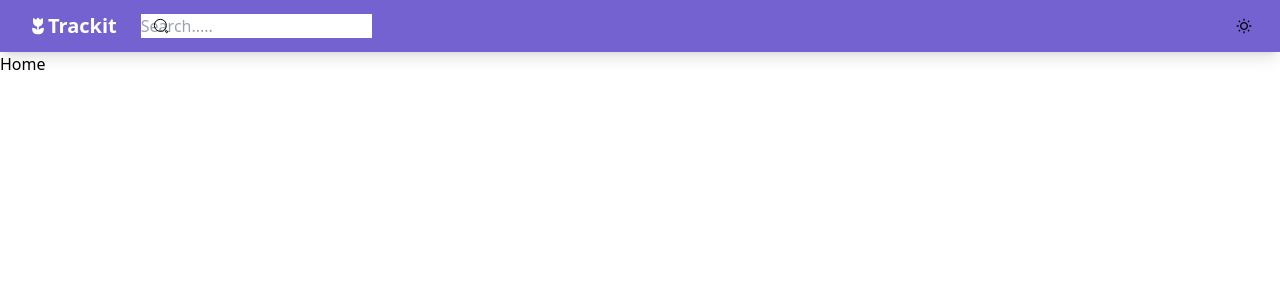
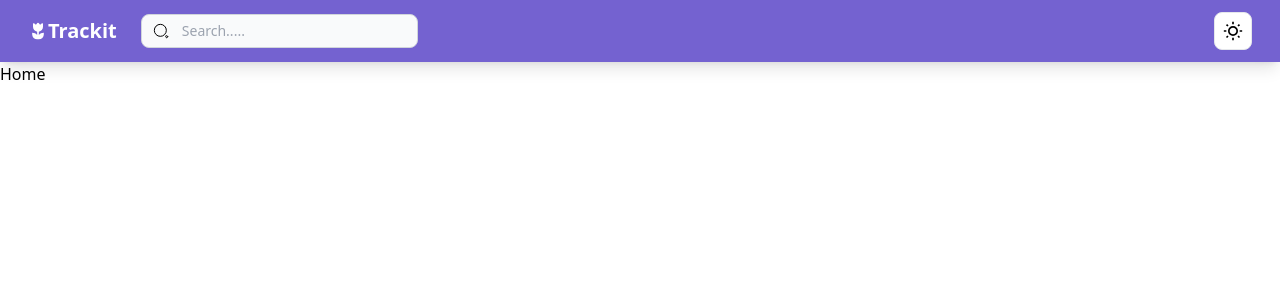
Before and after one commit to Trycatch-tv/f1it2-team-19, a React (Vite) app: page / in a window 1280 px wide. Shown: the top 300 px of the page. Built offline with nearby package versions, Linux system fonts and the light colour scheme.

Commit message:
style: Add styles for header component

```diff
--- a/src/index.css
+++ b/src/index.css
@@ -1,4 +1,4 @@
-@import url('https://fonts.googleapis.com/css2?family=Poppins:wght@400;500;600;700&display=swap');
+@import url("https://fonts.googleapis.com/css2?family=Poppins:wght@400;500;600;700&display=swap");
 
 @tailwind base;
 @tailwind components;
@@ -9,3 +9,38 @@
         @apply w-full h-10 px-4 rounded-b-lg outline-none
     }
 @tailwind utilities;
+
+*,
+*::before,
+*::after {
+  box-sizing: border-box;
+  margin: 0;
+  padding: 0;
+}
+
+html {
+  scroll-behavior: smooth;
+}
+
+input[type="search"]::-webkit-search-decoration,
+input[type="search"]::-webkit-search-cancel-button,
+input[type="search"]::-webkit-search-results-button,
+input[type="search"]::-webkit-search-results-decoration {
+  display: none;
+}
+
+@layer components {
+  /* ====================== */
+  /* input */
+  /* ====================== */
+  .input-search {
+    @apply appearance-none block sm:w-[277px] w-full  text-sm text-gray-900 border border-gray-300 rounded-lg bg-gray-50  focus:outline-none  px-2 py-1.5  pl-10 transition-all;
+  }
+
+  /* ====================== */
+  /* boton */
+  /* ====================== */
+  .btn-dark {
+    @apply cursor-pointer inline-block text-xl transition-all border p-2  border-solid bg-soft_color rounded-lg hover:text-gray-500 hover:shadow-lg;
+  }
+}
```
